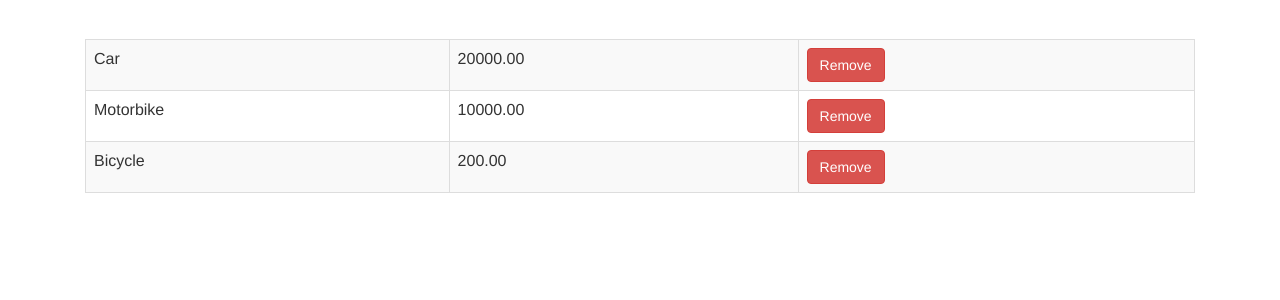
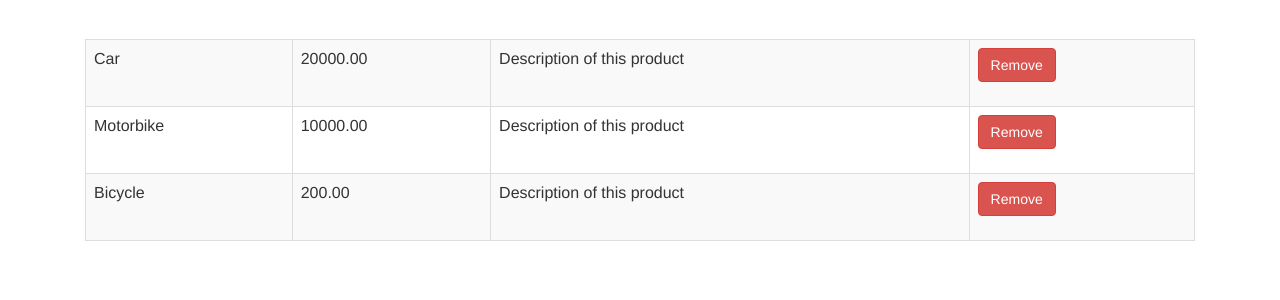
Before and after one commit to diegourban/php-sandbox, a PHP site: page /product-list.php in a window 1280 px wide. Shown: the part 51-351 px from the top of the page. Run offline with PHP 8.4, Linux system fonts and the light colour scheme; data comes from the database, SQL or seed files in the repository; both versions use the stored data as it was after the commit.

Commit message:
add column description and changing to post method

```diff
--- a/db-product.php
+++ b/db-product.php
@@ -8,8 +8,8 @@ function listProducts($connection) {
 	return $products;
 }
 
-function insertProduct($conn, $name, $price) {
-	$query = "insert into products (name, price) values('{$name}', {$price})";
+function insertProduct($conn, $name, $price, $description) {
+	$query = "insert into products (name, price, description) values('{$name}', {$price}, '{$description}')";
 	return mysqli_query($conn, $query);
 }
 
--- a/product-form.php
+++ b/product-form.php
@@ -1,7 +1,7 @@
 <?php include("header.php"); ?>
 
 	<h1>Product Form</h1>
-	<form action="add-product.php">
+	<form action="add-product.php" method="post">
 		<table class="table">
 			<tr>
 				<td>Name</td>
@@ -12,6 +12,10 @@
 				<td><input class="form-control" type="number" name="price"/></td>
 			</tr>
 			<tr>
+				<td>Description</td>
+				<td><textarea class="form-control" name="description"></textarea></td>
+			</tr>
+			<tr>
 				<td>
 					<button class="btn btn-primary" type="submit">Register</button>
 				</td>
--- a/product-list.php
+++ b/product-list.php
@@ -19,8 +19,12 @@ if(array_key_exists("removed", $_GET) && $_GET["removed"] == true) {
 	<tr>
 		<td><?= $product['name']; ?></td>
 		<td><?= $product['price']; ?></td>
+		<td><?= substr($product['description'], 0, 40); ?></td>
 		<td>
-			<a class="btn btn-danger" href="remove-product.php?id=<?=$product['id']?>">Remove</a>
+			<form action="remove-product.php" method="post">
+				<input type="hidden" name="id" value="<?=$product['id']?>">
+				<button class="btn btn-danger">Remove</button>
+			</form>
 		</td>
 	</tr>
 	<?php
--- a/remove-product.php
+++ b/remove-product.php
@@ -2,7 +2,7 @@
 include("connect.php");
 include("db-product.php");
 
-$id = $_GET['id'];
+$id = $_POST['id'];
 removeProduct($connection, $id);
 header("Location: product-list.php?removed=true");
 die(); // will not execute anything else; after location you should always call die
```
Also changed, not shown: add-product.php (+5 -4 lines), store.sql (+13 -3 lines).
